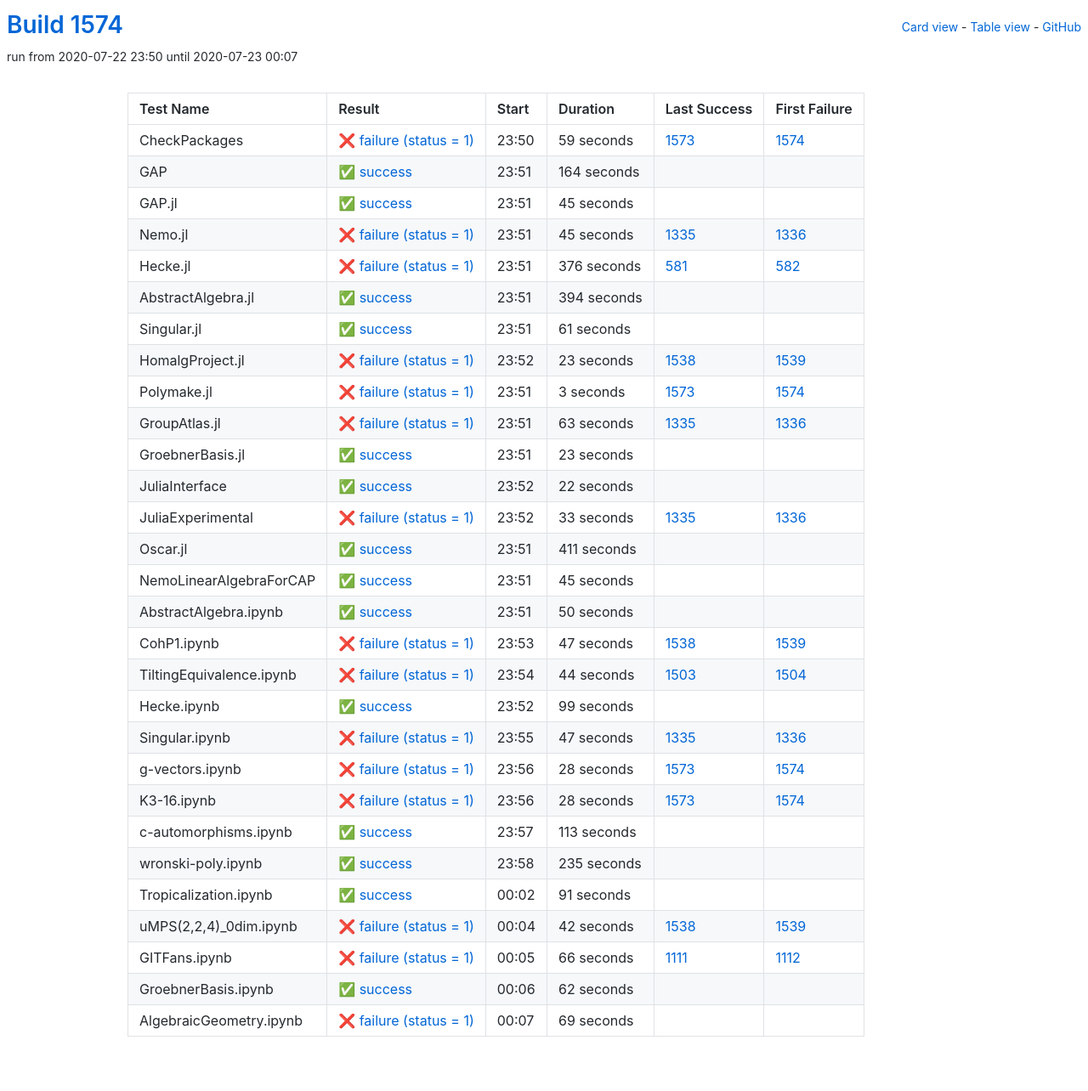
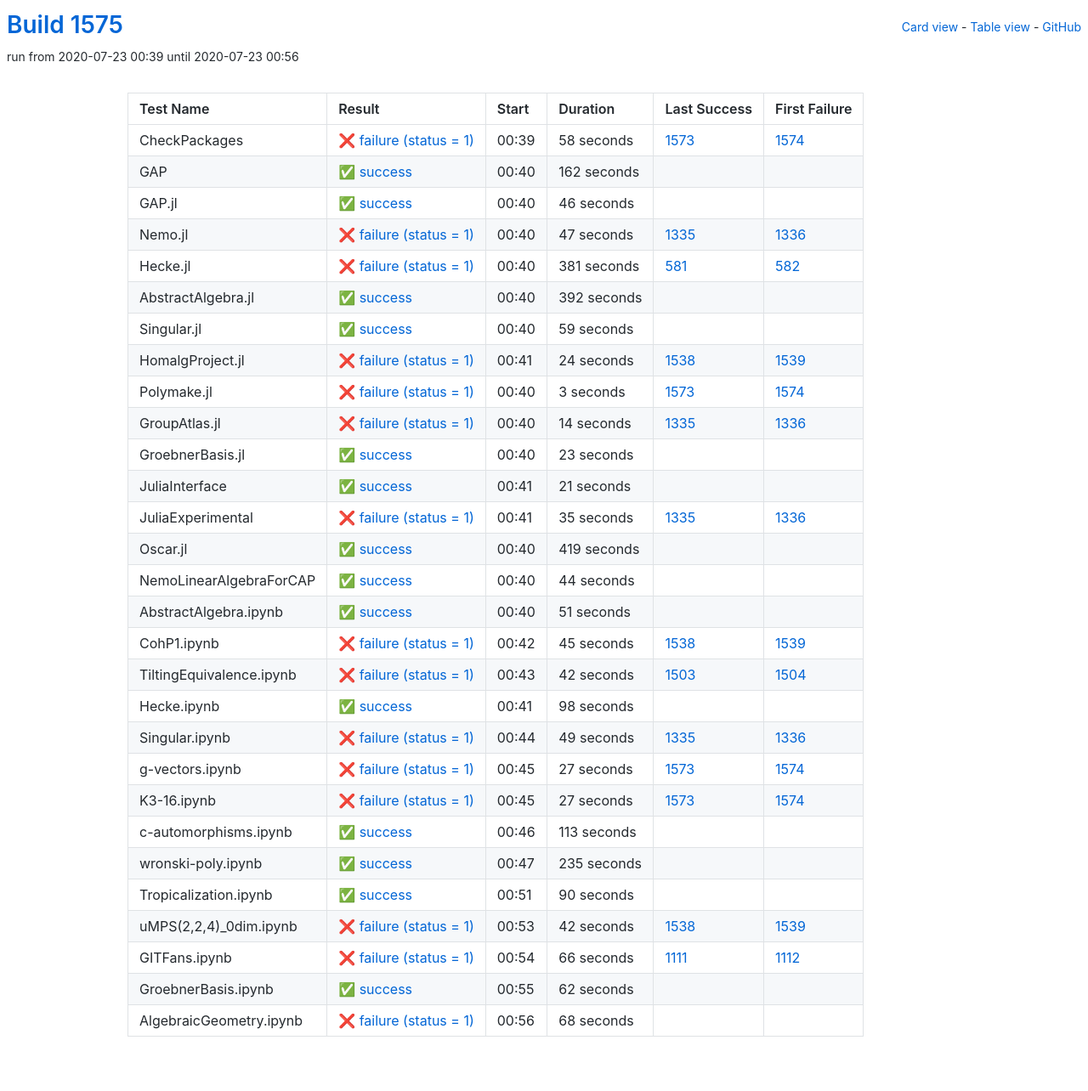
Before and after one commit to oscar-system/oscar-ci-status-1.4, a Jekyll site: the page built from table.html, in a window 1280 px wide. Shown: the whole page at 85% size. Built offline with Jekyll 4.4.1, drawn with Linux system fonts in a browser that asks for light colours.

Commit message:
Build #1575

```diff
--- a/_data/ci.yml
+++ b/_data/ci.yml
@@ -1,6 +1,6 @@
 ---
-build: 1574
-build_url: https://oscarci.mathematik.uni-kl.de/job/oscar-julia-1.4/1574/
+build: 1575
+build_url: https://oscarci.mathematik.uni-kl.de/job/oscar-julia-1.4/1575/
 job: oscar-julia-1.4
 organization: oscar-system
 repo: oscar-ci-status-1.4
@@ -8,104 +8,104 @@ repourl: https://github.com/oscar-system/oscar-ci-status-1.4
 tests:
 - name: CheckPackages
   id: checkpackages
-  log: https://oscarci.mathematik.uni-kl.de/job/oscar-julia-1.4/1574/artifact/logs/build-1574/CheckPackages.log
-  start: 2020-07-22 23:50
+  log: https://oscarci.mathematik.uni-kl.de/job/oscar-julia-1.4/1575/artifact/logs/build-1575/CheckPackages.log
+  start: 2020-07-23 00:39
   success: false
   exitcode: 1
   status: failure
-  duration: 59
+  duration: 58
   last_success: 1573
   last_success_url: https://oscarci.mathematik.uni-kl.de/job/oscar-julia-1.4/1573/
   first_failure: 1574
   first_failure_url: https://oscarci.mathematik.uni-kl.de/job/oscar-julia-1.4/1574/
 - name: GAP
   id: gap
-  log: https://oscarci.mathematik.uni-kl.de/job/oscar-julia-1.4/1574/artifact/logs/build-1574/GAP.log
-  start: 2020-07-22 23:51
+  log: https://oscarci.mathematik.uni-kl.de/job/oscar-julia-1.4/1575/artifact/logs/build-1575/GAP.log
+  start: 2020-07-23 00:40
   success: true
   exitcode: 0
   status: success
-  duration: 164
+  duration: 162
   last_success: false
   last_success_url:
   first_failure: false
   first_failure_url:
 - name: GAP.jl
   id: gap-jl
-  log: https://oscarci.mathematik.uni-kl.de/job/oscar-julia-1.4/1574/artifact/logs/build-1574/GAP.jl.log
-  start: 2020-07-22 23:51
+  log: https://oscarci.mathematik.uni-kl.de/job/oscar-julia-1.4/1575/artifact/logs/build-1575/GAP.jl.log
+  start: 2020-07-23 00:40
   success: true
   exitcode: 0
   status: success
-  duration: 45
+  duration: 46
   last_success: false
   last_success_url:
   first_failure: false
   first_failure_url:
 - name: Nemo.jl
   id: nemo-jl
-  log: https://oscarci.mathematik.uni-kl.de/job/oscar-julia-1.4/1574/artifact/logs/build-1574/Nemo.jl.log
-  start: 2020-07-22 23:51
+  log: https://oscarci.mathematik.uni-kl.de/job/oscar-julia-1.4/1575/artifact/logs/build-1575/Nemo.jl.log
+  start: 2020-07-23 00:40
   success: false
   exitcode: 1
   status: failure
-  duration: 45
+  duration: 47
   last_success: 1335
   last_success_url: https://oscarci.mathematik.uni-kl.de/job/oscar-julia-1.4/1335/
   first_failure: 1336
   first_failure_url: https://oscarci.mathematik.uni-kl.de/job/oscar-julia-1.4/1336/
 - name: Hecke.jl
   id: hecke-jl
-  log: https://oscarci.mathematik.uni-kl.de/job/oscar-julia-1.4/1574/artifact/logs/build-1574/Hecke.jl.log
-  start: 2020-07-22 23:51
+  log: https://oscarci.mathematik.uni-kl.de/job/oscar-julia-1.4/1575/artifact/logs/build-1575/Hecke.jl.log
+  start: 2020-07-23 00:40
   success: false
   exitcode: 1
   status: failure
-  duration: 376
+  duration: 381
   last_success: 581
   last_success_url: https://oscarci.mathematik.uni-kl.de/job/oscar-julia-1.4/581/
   first_failure: 582
   first_failure_url: https://oscarci.mathematik.uni-kl.de/job/oscar-julia-1.4/582/
 - name: AbstractAlgebra.jl
   id: abstractalgebra-jl
-  log: https://oscarci.mathematik.uni-kl.de/job/oscar-julia-1.4/1574/artifact/logs/build-1574/AbstractAlgebra.jl.log
-  start: 2020-07-22 23:51
+  log: https://oscarci.mathematik.uni-kl.de/job/oscar-julia-1.4/1575/artifact/logs/build-1575/AbstractAlgebra.jl.log
+  start: 2020-07-23 00:40
   success: true
   exitcode: 0
   status: success
-  duration: 394
+  duration: 392
   last_success: false
   last_success_url:
   first_failure: false
   first_failure_url:
 - name: Singular.jl
   id: singular-jl
-  log: https://oscarci.mathematik.uni-kl.de/job/oscar-julia-1.4/1574/artifact/logs/build-1574/Singular.jl.log
-  start: 2020-07-22 23:51
+  log: https://oscarci.mathematik.uni-kl.de/job/oscar-julia-1.4/1575/artifact/logs/build-1575/Singular.jl.log
+  start: 2020-07-23 00:40
   success: true
   exitcode: 0
   status: success
-  duration: 61
+  duration: 59
   last_success: false
   last_success_url:
   first_failure: false
   first_failure_url:
 - name: HomalgProject.jl
   id: homalgproject-jl
-  log: https://oscarci.mathematik.uni-kl.de/job/oscar-julia-1.4/1574/artifact/logs/build-1574/HomalgProject.jl.log
-  start: 2020-07-22 23:52
+  log: https://oscarci.mathematik.uni-kl.de/job/oscar-julia-1.4/1575/artifact/logs/build-1575/HomalgProject.jl.log
+  start: 2020-07-23 00:41
   success: false
   exitcode: 1
   status: failure
-  duration: 23
+  duration: 24
   last_success: 1538
   last_success_url: https://oscarci.mathematik.uni-kl.de/job/oscar-julia-1.4/1538/
   first_failure: 1539
   first_failure_url: https://oscarci.mathematik.uni-kl.de/job/oscar-julia-1.4/1539/
 - name: Polymake.jl
   id: polymake-jl
-  log: https://oscarci.mathematik.uni-kl.de/job/oscar-julia-1.4/1574/artifact/logs/build-1574/Polymake.jl.log
-  start: 2020-07-22 23:51
+  log: https://oscarci.mathematik.uni-kl.de/job/oscar-julia-1.4/1575/artifact/logs/build-1575/Polymake.jl.log
+  start: 2020-07-23 00:40
   success: false
   exitcode: 1
   status: failure
@@ -116,20 +116,20 @@ tests:
   first_failure_url: https://oscarci.mathematik.uni-kl.de/job/oscar-julia-1.4/1574/
 - name: GroupAtlas.jl
   id: groupatlas-jl
-  log: https://oscarci.mathematik.uni-kl.de/job/oscar-julia-1.4/1574/artifact/logs/build-1574/GroupAtlas.jl.log
-  start: 2020-07-22 23:51
+  log: https://oscarci.mathematik.uni-kl.de/job/oscar-julia-1.4/1575/artifact/logs/build-1575/GroupAtlas.jl.log
+  start: 2020-07-23 00:40
   success: false
   exitcode: 1
   status: failure
-  duration: 63
+  duration: 14
   last_success: 1335
   last_success_url: https://oscarci.mathematik.uni-kl.de/job/oscar-julia-1.4/1335/
   first_failure: 1336
   first_failure_url: https://oscarci.mathematik.uni-kl.de/job/oscar-julia-1.4/1336/
 - name: GroebnerBasis.jl
   id: groebnerbasis-jl
-  log: https://oscarci.mathematik.uni-kl.de/job/oscar-julia-1.4/1574/artifact/logs/build-1574/GroebnerBasis.jl.log
-  start: 2020-07-22 23:51
+  log: https://oscarci.mathematik.uni-kl.de/job/oscar-julia-1.4/1575/artifact/logs/build-1575/GroebnerBasis.jl.log
+  start: 2020-07-23 00:40
   success: true
   exitcode: 0
   status: success
@@ -140,140 +140,140 @@ tests:
   first_failure_url:
 - name: JuliaInterface
   id: juliainterface
-  log: https://oscarci.mathematik.uni-kl.de/job/oscar-julia-1.4/1574/artifact/logs/build-1574/JuliaInterface.log
-  start: 2020-07-22 23:52
+  log: https://oscarci.mathematik.uni-kl.de/job/oscar-julia-1.4/1575/artifact/logs/build-1575/JuliaInterface.log
+  start: 2020-07-23 00:41
   success: true
   exitcode: 0
   status: success
-  duration: 22
+  duration: 21
   last_success: false
   last_success_url:
   first_failure: false
   first_failure_url:
 - name: JuliaExperimental
   id: juliaexperimental
-  log: https://oscarci.mathematik.uni-kl.de/job/oscar-julia-1.4/1574/artifact/logs/build-1574/JuliaExperimental.log
-  start: 2020-07-22 23:52
+  log: https://oscarci.mathematik.uni-kl.de/job/oscar-julia-1.4/1575/artifact/logs/build-1575/JuliaExperimental.log
+  start: 2020-07-23 00:41
   success: false
   exitcode: 1
   status: failure
-  duration: 33
+  duration: 35
   last_success: 1335
   last_success_url: https://oscarci.mathematik.uni-kl.de/job/oscar-julia-1.4/1335/
   first_failure: 1336
   first_failure_url: https://oscarci.mathematik.uni-kl.de/job/oscar-julia-1.4/1336/
 - name: Oscar.jl
   id: oscar-jl
-  log: https://oscarci.mathematik.uni-kl.de/job/oscar-julia-1.4/1574/artifact/logs/build-1574/Oscar.jl.log
-  start: 2020-07-22 23:51
+  log: https://oscarci.mathematik.uni-kl.de/job/oscar-julia-1.4/1575/artifact/logs/build-1575/Oscar.jl.log
+  start: 2020-07-23 00:40
   success: true
   exitcode: 0
   status: success
-  duration: 411
+  duration: 419
   last_success: false
   last_success_url:
   first_failure: false
   first_failure_url:
 - name: NemoLinearAlgebraForCAP
   id: nemolinearalgebraforcap
-  log: https://oscarci.mathematik.uni-kl.de/job/oscar-julia-1.4/1574/artifact/logs/build-1574/NemoLinearAlgebraForCAP.log
-  start: 2020-07-22 23:51
+  log: https://oscarci.mathematik.uni-kl.de/job/oscar-julia-1.4/1575/artifact/logs/build-1575/NemoLinearAlgebraForCAP.log
+  start: 2020-07-23 00:40
   success: true
   exitcode: 0
   status: success
-  duration: 45
+  duration: 44
   last_success: false
   last_success_url:
   first_failure: false
   first_failure_url:
 - name: AbstractAlgebra.ipynb
   id: abstractalgebra-ipynb
-  log: https://oscarci.mathematik.uni-kl.de/job/oscar-julia-1.4/1574/artifact/logs/build-1574/AbstractAlgebra.ipynb.log
-  start: 2020-07-22 23:51
+  log: https://oscarci.mathematik.uni-kl.de/job/oscar-julia-1.4/1575/artifact/logs/build-1575/AbstractAlgebra.ipynb.log
+  start: 2020-07-23 00:40
   success: true
   exitcode: 0
   status: success
-  duration: 50
+  duration: 51
   last_success: false
   last_success_url:
   first_failure: false
   first_failure_url:
 - name: CohP1.ipynb
   id: cohp1-ipynb
-  log: https://oscarci.mathematik.uni-kl.de/job/oscar-julia-1.4/1574/artifact/logs/build-1574/CohP1.ipynb.log
-  start: 2020-07-22 23:53
+  log: https://oscarci.mathematik.uni-kl.de/job/oscar-julia-1.4/1575/artifact/logs/build-1575/CohP1.ipynb.log
+  start: 2020-07-23 00:42
   success: false
   exitcode: 1
   status: failure
-  duration: 47
+  duration: 45
   last_success: 1538
   last_success_url: https://oscarci.mathematik.uni-kl.de/job/oscar-julia-1.4/1538/
   first_failure: 1539
   first_failure_url: https://oscarci.mathematik.uni-kl.de/job/oscar-julia-1.4/1539/
 - name: TiltingEquivalence.ipynb
   id: tiltingequivalence-ipynb
-  log: https://oscarci.mathematik.uni-kl.de/job/oscar-julia-1.4/1574/artifact/logs/build-1574/TiltingEquivalence.ipynb.log
-  start: 2020-07-22 23:54
+  log: https://oscarci.mathematik.uni-kl.de/job/oscar-julia-1.4/1575/artifact/logs/build-1575/TiltingEquivalence.ipynb.log
+  start: 2020-07-23 00:43
   success: false
   exitcode: 1
   status: failure
-  duration: 44
+  duration: 42
   last_success: 1503
   last_success_url: https://oscarci.mathematik.uni-kl.de/job/oscar-julia-1.4/1503/
   first_failure: 1504
   first_failure_url: https://oscarci.mathematik.uni-kl.de/job/oscar-julia-1.4/1504/
 - name: Hecke.ipynb
   id: hecke-ipynb
-  log: https://oscarci.mathematik.uni-kl.de/job/oscar-julia-1.4/1574/artifact/logs/build-1574/Hecke.ipynb.log
-  start: 2020-07-22 23:52
+  log: https://oscarci.mathematik.uni-kl.de/job/oscar-julia-1.4/1575/artifact/logs/build-1575/Hecke.ipynb.log
+  start: 2020-07-23 00:41
   success: true
   exitcode: 0
   status: success
-  duration: 99
+  duration: 98
   last_success: false
   last_success_url:
   first_failure: false
   first_failure_url:
 - name: Singular.ipynb
   id: singular-ipynb
-  log: https://oscarci.mathematik.uni-kl.de/job/oscar-julia-1.4/1574/artifact/logs/build-1574/Singular.ipynb.log
-  start: 2020-07-22 23:55
+  log: https://oscarci.mathematik.uni-kl.de/job/oscar-julia-1.4/1575/artifact/logs/build-1575/Singular.ipynb.log
+  start: 2020-07-23 00:44
   success: false
   exitcode: 1
   status: failure
-  duration: 47
+  duration: 49
   last_success: 1335
   last_success_url: https://oscarci.mathematik.uni-kl.de/job/oscar-julia-1.4/1335/
   first_failure: 1336
   first_failure_url: https://oscarci.mathematik.uni-kl.de/job/oscar-julia-1.4/1336/
 - name: g-vectors.ipynb
   id: g-vectors-ipynb
-  log: https://oscarci.mathematik.uni-kl.de/job/oscar-julia-1.4/1574/artifact/logs/build-1574/g-vectors.ipynb.log
-  start: 2020-07-22 23:56
+  log: https://oscarci.mathematik.uni-kl.de/job/oscar-julia-1.4/1575/artifact/logs/build-1575/g-vectors.ipynb.log
+  start: 2020-07-23 00:45
   success: false
   exitcode: 1
   status: failure
-  duration: 28
+  duration: 27
   last_success: 1573
   last_success_url: https://oscarci.mathematik.uni-kl.de/job/oscar-julia-1.4/1573/
   first_failure: 1574
   first_failure_url: https://oscarci.mathematik.uni-kl.de/job/oscar-julia-1.4/1574/
 - name: K3-16.ipynb
   id: k3-16-ipynb
-  log: https://oscarci.mathematik.uni-kl.de/job/oscar-julia-1.4/1574/artifact/logs/build-1574/K3-16.ipynb.log
-  start: 2020-07-22 23:56
+  log: https://oscarci.mathematik.uni-kl.de/job/oscar-julia-1.4/1575/artifact/logs/build-1575/K3-16.ipynb.log
+  start: 2020-07-23 00:45
   success: false
   exitcode: 1
   status: failure
-  duration: 28
+  duration: 27
   last_success: 1573
   last_success_url: https://oscarci.mathematik.uni-kl.de/job/oscar-julia-1.4/1573/
   first_failure: 1574
   first_failure_url: https://oscarci.mathematik.uni-kl.de/job/oscar-julia-1.4/1574/
 - name: c-automorphisms.ipynb
   id: c-automorphisms-ipynb
-  log: https://oscarci.mathematik.uni-kl.de/job/oscar-julia-1.4/1574/artifact/logs/build-1574/c-automorphisms.ipynb.log
-  start: 2020-07-22 23:57
+  log: https://oscarci.mathematik.uni-kl.de/job/oscar-julia-1.4/1575/artifact/logs/build-1575/c-automorphisms.ipynb.log
+  start: 2020-07-23 00:46
   success: true
   exitcode: 0
   status: success
@@ -284,8 +284,8 @@ tests:
   first_failure_url:
 - name: wronski-poly.ipynb
   id: wronski-poly-ipynb
-  log: https://oscarci.mathematik.uni-kl.de/job/oscar-julia-1.4/1574/artifact/logs/build-1574/wronski-poly.ipynb.log
-  start: 2020-07-22 23:58
+  log: https://oscarci.mathematik.uni-kl.de/job/oscar-julia-1.4/1575/artifact/logs/build-1575/wronski-poly.ipynb.log
+  start: 2020-07-23 00:47
   success: true
   exitcode: 0
   status: success
@@ -296,20 +296,20 @@ tests:
   first_failure_url:
 - name: Tropicalization.ipynb
   id: tropicalization-ipynb
-  log: https://oscarci.mathematik.uni-kl.de/job/oscar-julia-1.4/1574/artifact/logs/build-1574/Tropicalization.ipynb.log
-  start: 2020-07-23 00:02
+  log: https://oscarci.mathematik.uni-kl.de/job/oscar-julia-1.4/1575/artifact/logs/build-1575/Tropicalization.ipynb.log
+  start: 2020-07-23 00:51
   success: true
   exitcode: 0
   status: success
-  duration: 91
+  duration: 90
   last_success: false
   last_success_url:
   first_failure: false
   first_failure_url:
 - name: uMPS(2,2,4)_0dim.ipynb
   id: umps-2-2-4-0dim-ipynb
-  log: https://oscarci.mathematik.uni-kl.de/job/oscar-julia-1.4/1574/artifact/logs/build-1574/uMPS-2-2-4-_0dim.ipynb.log
-  start: 2020-07-23 00:04
+  log: https://oscarci.mathematik.uni-kl.de/job/oscar-julia-1.4/1575/artifact/logs/build-1575/uMPS-2-2-4-_0dim.ipynb.log
+  start: 2020-07-23 00:53
   success: false
   exitcode: 1
   status: failure
@@ -320,8 +320,8 @@ tests:
   first_failure_url: https://oscarci.mathematik.uni-kl.de/job/oscar-julia-1.4/1539/
 - name: GITFans.ipynb
   id: gitfans-ipynb
-  log: https://oscarci.mathematik.uni-kl.de/job/oscar-julia-1.4/1574/artifact/logs/build-1574/GITFans.ipynb.log
-  start: 2020-07-23 00:05
+  log: https://oscarci.mathematik.uni-kl.de/job/oscar-julia-1.4/1575/artifact/logs/build-1575/GITFans.ipynb.log
+  start: 2020-07-23 00:54
   success: false
   exitcode: 1
   status: failure
@@ -332,8 +332,8 @@ tests:
   first_failure_url: https://oscarci.mathematik.uni-kl.de/job/oscar-julia-1.4/1112/
 - name: GroebnerBasis.ipynb
   id: groebnerbasis-ipynb
-  log: https://oscarci.mathematik.uni-kl.de/job/oscar-julia-1.4/1574/artifact/logs/build-1574/GroebnerBasis.ipynb.log
-  start: 2020-07-23 00:06
+  log: https://oscarci.mathematik.uni-kl.de/job/oscar-julia-1.4/1575/artifact/logs/build-1575/GroebnerBasis.ipynb.log
+  start: 2020-07-23 00:55
   success: true
   exitcode: 0
   status: success
@@ -344,12 +344,12 @@ tests:
   first_failure_url:
 - name: AlgebraicGeometry.ipynb
   id: algebraicgeometry-ipynb
-  log: https://oscarci.mathematik.uni-kl.de/job/oscar-julia-1.4/1574/artifact/logs/build-1574/AlgebraicGeometry.ipynb.log
-  start: 2020-07-23 00:07
+  log: https://oscarci.mathematik.uni-kl.de/job/oscar-julia-1.4/1575/artifact/logs/build-1575/AlgebraicGeometry.ipynb.log
+  start: 2020-07-23 00:56
   success: false
   exitcode: 1
   status: failure
-  duration: 69
+  duration: 68
   last_success: false
   last_success_url:
   first_failure: false
```
Also changed, not shown: README.md.
